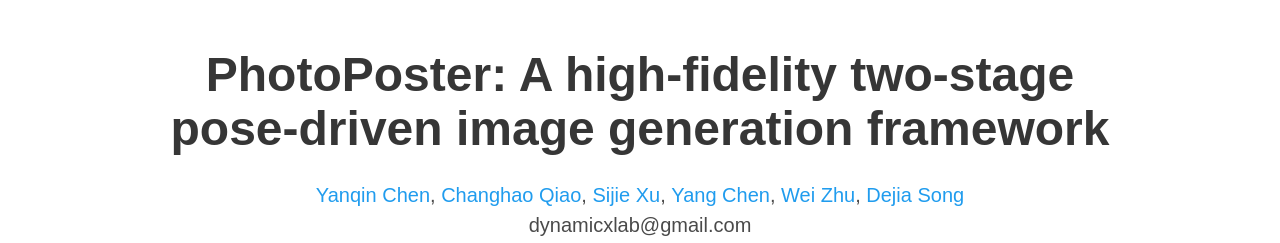
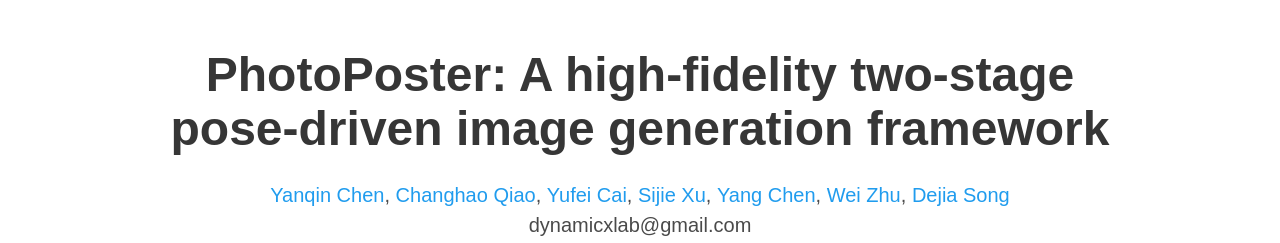
Before and after one commit to photo-poster/photo-poster.github.io, a plain HTML site: page index.html in a window 1280 px wide. Shown: the top 243 px of the page. Drawn offline with nearby package versions, Linux system fonts and the light colour scheme; some icons are missing.

Commit message:
update index

```diff
--- a/index.html
+++ b/index.html
@@ -61,6 +61,8 @@
                 <a target="_blank">Yanqin Chen</a>,</span>
               <span class="author-block">
                 <a target="_blank">Changhao Qiao</a>,</span>
+              <span class="author-block">
+                <a target="_blank">Yufei Cai</a>,</span>
               <span class="author-block">
                 <a target="_blank">Sijie Xu</a>,</span>
               <span class="author-block">
```
